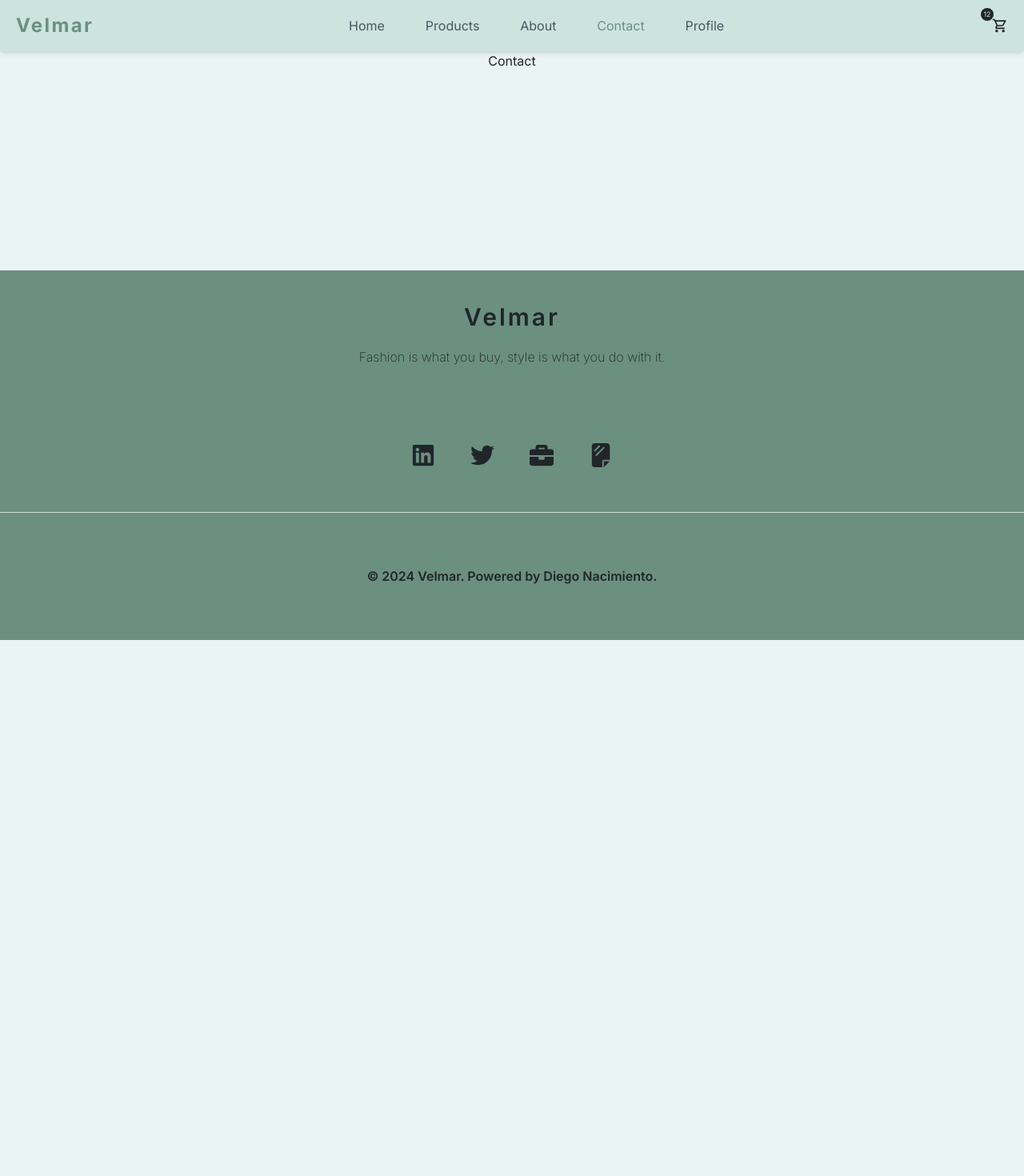
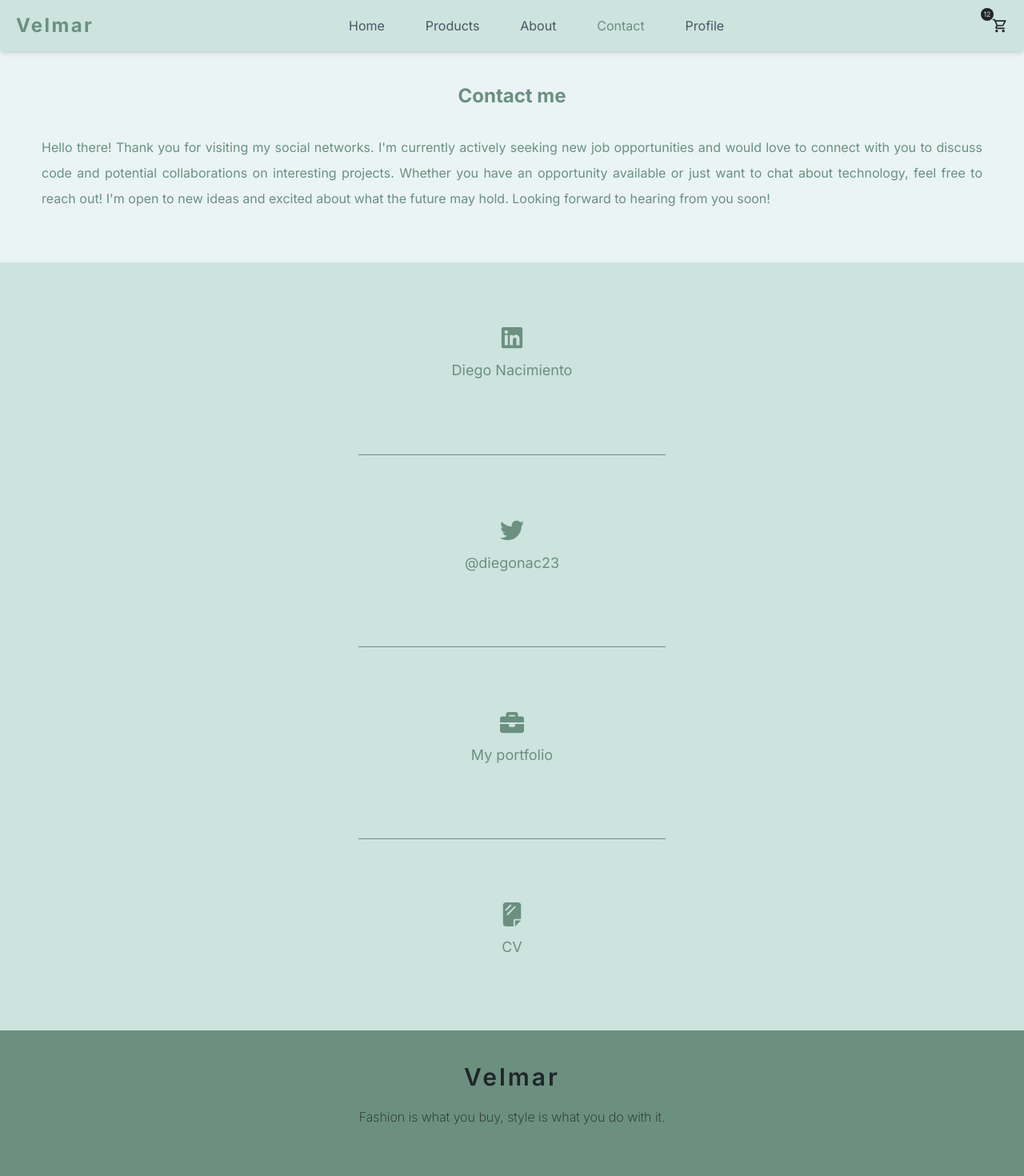
Before and after one commit to diegonacimiento/velmar-frontend, a Next.js app: page /contact in a window 1280 px wide. Shown: the top 1470 px of the page at 80% size. Before the commit the page ends 800 px from the top, so only its background shows below. Built offline with nearby package versions, Linux system fonts and the light colour scheme.

Commit message:
feat: advanced contact page

```diff
--- a/src/app/contact/page.tsx
+++ b/src/app/contact/page.tsx
@@ -1,9 +1,44 @@
-import React from 'react'
+import React from "react";
+import { FaBriefcase, FaLinkedin, FaTwitter } from "react-icons/fa";
+import { FaSheetPlastic } from "react-icons/fa6";
 
 const Contact = () => {
+  const divStyles = "h-60 w-full bg-primary";
+
+  const aStyles = "flex flex-col justify-center items-center p-4 border-t border-secondary h-full w-full max-w-96 m-auto text-3xl";
+
+  const pStyles = "py-3 text-lg text-center";
+
   return (
-    <h1>Contact</h1>
-  )
-}
+    <div className="pt-10 w-full leading-8 text-secondary">
+      <h2 className="text-2xl text-center font-bold">Contact me</h2>
+      <p className="max-w-2k mt-8 mb-16 m-auto px-8 text-justify">Hello there! Thank you for visiting my social networks. I&apos;m currently actively seeking new job opportunities and would love to connect with you to discuss code and potential collaborations on interesting projects. Whether you have an opportunity available or just want to chat about technology, feel free to reach out! I&apos;m open to new ideas and excited about what the future may hold. Looking forward to hearing from you soon!</p>
+      <div className={divStyles}>
+        <a className={aStyles + " border-t-0"} href="/">
+          <FaLinkedin />
+        <p className={pStyles}>Diego Nacimiento</p>
+        </a>
+      </div>
+      <div className={divStyles}>
+        <a className={aStyles} href="/">
+          <FaTwitter />
+          <p className={pStyles}>@diegonac23</p>
+        </a>
+      </div>
+      <div className={divStyles}>
+        <a className={aStyles} href="/">
+          <FaBriefcase />
+          <p className={pStyles}>My portfolio</p>
+        </a>
+      </div>
+      <div className={divStyles}>
+        <a className={aStyles} href="/">
+          <FaSheetPlastic />
+          <p className={pStyles}>CV</p>
+        </a>
+      </div>
+    </div>
+  );
+};
 
-export default Contact
+export default Contact;
--- a/src/app/products/loading.tsx
+++ b/src/app/products/loading.tsx
@@ -6,13 +6,13 @@ import Search from "@/components/Search";
 const loading = () => {
   const array = [1, 2, 3, 4, 5, 6, 7, 8]
   return (
-    <div className="flex flex-col w-full">
+    <div className="w-full max-w-2k py-6">
       <div className="m-auto p-3 w-11/12 max-w-650">
         <Search />
       </div>
-      <div className="flex justify-center gap-7 p-4 w-full max-w-2k flex-wrap m-auto">
+      <div className="flex justify-center gap-7 p-4 w-full flex-wrap">
         { array.map((e) => {
-          return <div key={e} className={"w-96 h-600p flex flex-col items-center gap-8 max-w-96 p-4 border-x border-y border-secondary rounded-xl shadow-sm"}>
+          return <div key={e} className={"flex flex-col items-center gap-8 max-w-96 p-4 border-x border-y border-secondary rounded-xl shadow-sm h-600p w-96"}>
           <Loading />
         </div>
         }) }
--- a/src/components/Footer.tsx
+++ b/src/components/Footer.tsx
@@ -14,7 +14,7 @@ const Footer = () => {
           </p>
         </div>
         <div className="flex justify-center gap-3 p-10">
-          <a className="p-4 text-3xl" href="/">
+          <a className={aStyles} href="/">
             <FaLinkedin />
           </a>
           <a className={aStyles} href="/">
```
